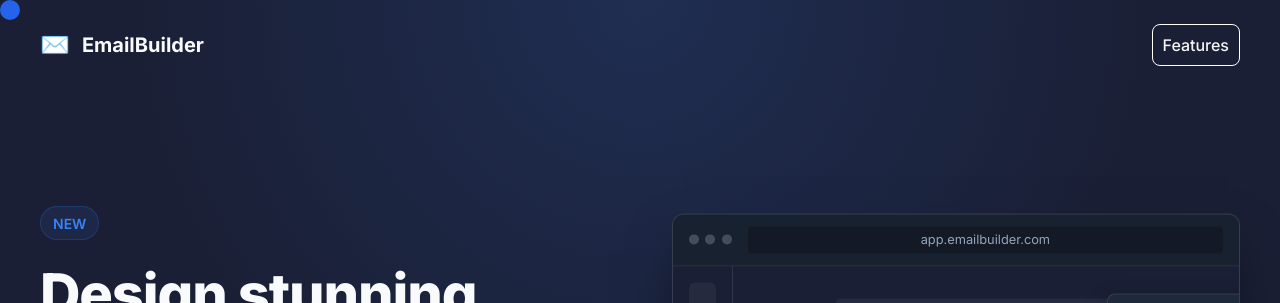
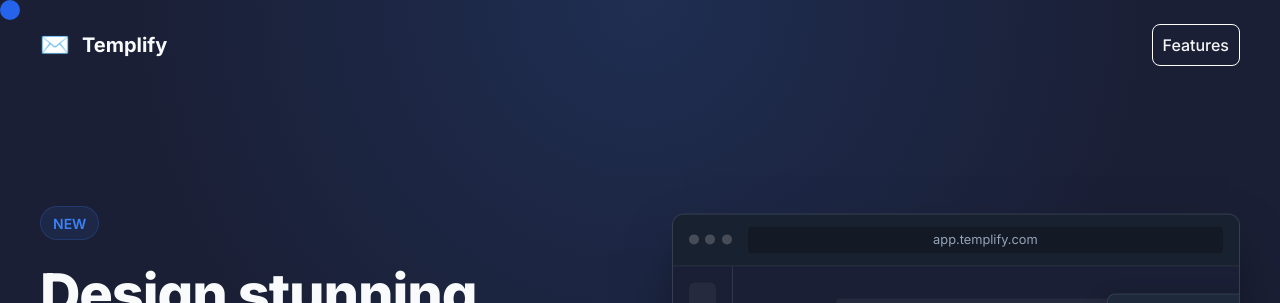
Before and after one commit to nidhiisinghh/email-template-builder, a React (Vite) app: page / in a window 1280 px wide. Shown: the top 303 px of the page. Built offline with nearby package versions, Linux system fonts and the light colour scheme.

Commit message:
name change

```diff
--- a/index.html
+++ b/index.html
@@ -5,7 +5,7 @@
   <meta charset="UTF-8" />
   <link rel="icon" type="image/svg+xml" href="/vite.svg" />
   <meta name="viewport" content="width=device-width, initial-scale=1.0" />
-  <title>email-builder</title>
+  <title>Templify</title>
   <link rel="preconnect" href="https://fonts.googleapis.com">
   <link rel="preconnect" href="https://fonts.gstatic.com" crossorigin>
   <link href="https://fonts.googleapis.com/css2?family=Inter:wght@300;400;500;600;700;800&display=swap"
--- a/package.json
+++ b/package.json
@@ -1,5 +1,5 @@
 {
-  "name": "email-builder",
+  "name": "templify",
   "private": true,
   "version": "0.0.0",
   "type": "module",
--- a/src/pages/AuthPage.jsx
+++ b/src/pages/AuthPage.jsx
@@ -70,7 +70,7 @@
         <div className="nav-content">
           <div className="logo">
             <span className="logo-icon">✉️</span>
-            <span>EmailBuilder</span>
+            <span>Templify</span>
           </div>
           <div className="nav-links">
             <Link to="/" style={{ textDecoration: 'none' }}>Home</Link>
--- a/src/pages/HeroPage.jsx
+++ b/src/pages/HeroPage.jsx
@@ -28,7 +28,7 @@
         <div className="nav-content">
           <div className="logo">
             <span className="logo-icon">✉️</span>
-            <span>EmailBuilder</span>
+            <span>Templify</span>
           </div>
           <div className="nav-links">
             <a href="#features">Features</a>
@@ -68,7 +68,7 @@
                   <span></span>
                   <span></span>
                 </div>
-                <div className="address-bar">app.emailbuilder.com</div>
+                <div className="address-bar">app.templify.com</div>
               </div>
               <div className="app-preview">
                 <div className="sidebar">
@@ -144,7 +144,7 @@
           <div className="footer-brand">
             <div className="logo">
               <span className="logo-icon">✉️</span>
-              <span>EmailBuilder</span>
+              <span>Templify</span>
             </div>
             <p>Create beautiful, responsive email templates without writing code.</p>
           </div>
--- a/src/pages/MainDashboard.jsx
+++ b/src/pages/MainDashboard.jsx
@@ -378,7 +378,7 @@
       <header className="app-header">
         <div className="header-left">
           <div className="app-logo">
-            <h1>Email Builder</h1>
+            <h1>✉️ Templify</h1>
           </div>
         </div>
 
```
Also changed, not shown: 1 other file (tests, documents, lock files or other folders).
